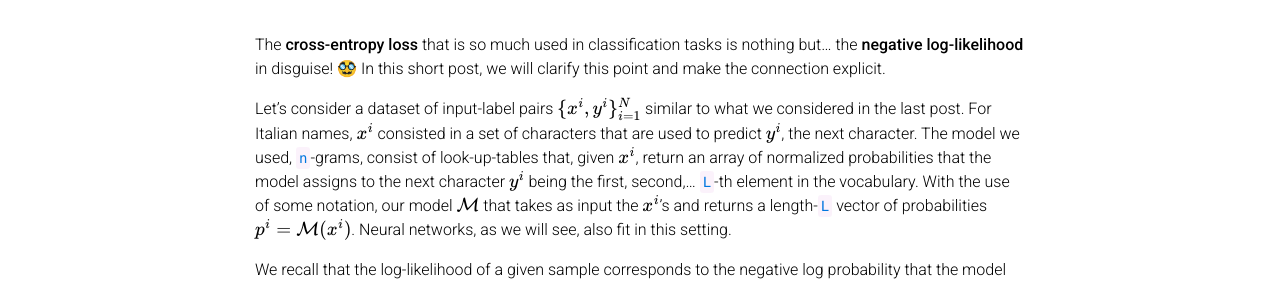
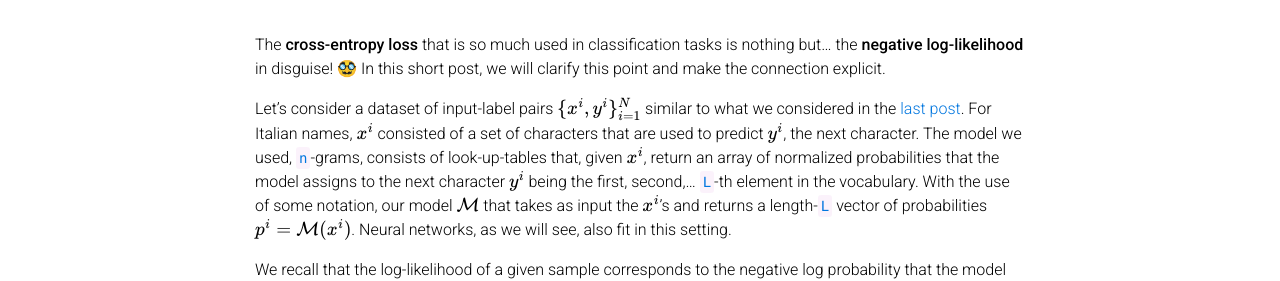
Before and after one commit to leonardopetrini/leonardopetrini.github.io, a Jekyll site: the page built from _posts/2023-01-05-cross-entropy.md, in a window 1280 px wide and 1143 px high. Shown: the part 254-535 px from the top of the window. Built offline with Jekyll 4.4.1, drawn with Linux system fonts in a browser that asks for light colours; comment, search, counter and statistics services are not loaded; a style sheet for code colours, icons or effects is not loaded.

Commit message:
add link to previous post

```diff
--- a/_posts/2023-01-05-cross-entropy.md
+++ b/_posts/2023-01-05-cross-entropy.md
@@ -9,8 +9,8 @@ categories: ml-projects blogposts
 
 The **cross-entropy loss** that is so much used in classification tasks is nothing but... the **negative log-likelihood** in disguise! 🥸 In this short post, we will clarify this point and make the connection explicit.
 
-Let's consider a dataset of input-label pairs $$\{x^i, y^i\}_{i=1}^N$$ similar to what we considered in the last post. For Italian names, $$x^i$$ consisted in a set of characters that are used to predict $$y^i$$, the next character.
-The model we used, `n`-grams, consist of look-up-tables that, given $$x^i$$, return an array of normalized probabilities that the model assigns to the next character $$y^i$$ being the first, second,... `L`-th element in the vocabulary.
+Let's consider a dataset of input-label pairs $$\{x^i, y^i\}_{i=1}^N$$ similar to what we considered in the [last post]({% post_url 2022-12-18-likelihood %}). For Italian names, $$x^i$$ consisted of a set of characters that are used to predict $$y^i$$, the next character.
+The model we used, `n`-grams, consists of look-up-tables that, given $$x^i$$, return an array of normalized probabilities that the model assigns to the next character $$y^i$$ being the first, second,... `L`-th element in the vocabulary.
 With the use of some notation, our model $$\mathcal{M}$$ that takes as input the $$x^i$$'s and returns a length-`L` vector of probabilities $$p^i = \mathcal{M}(x^i)$$. Neural networks, as we will see, also fit in this setting.
 
 We recall that the log-likelihood of a given sample corresponds to the negative log probability that the model assigns to the correct class $$y^i$$:
```
